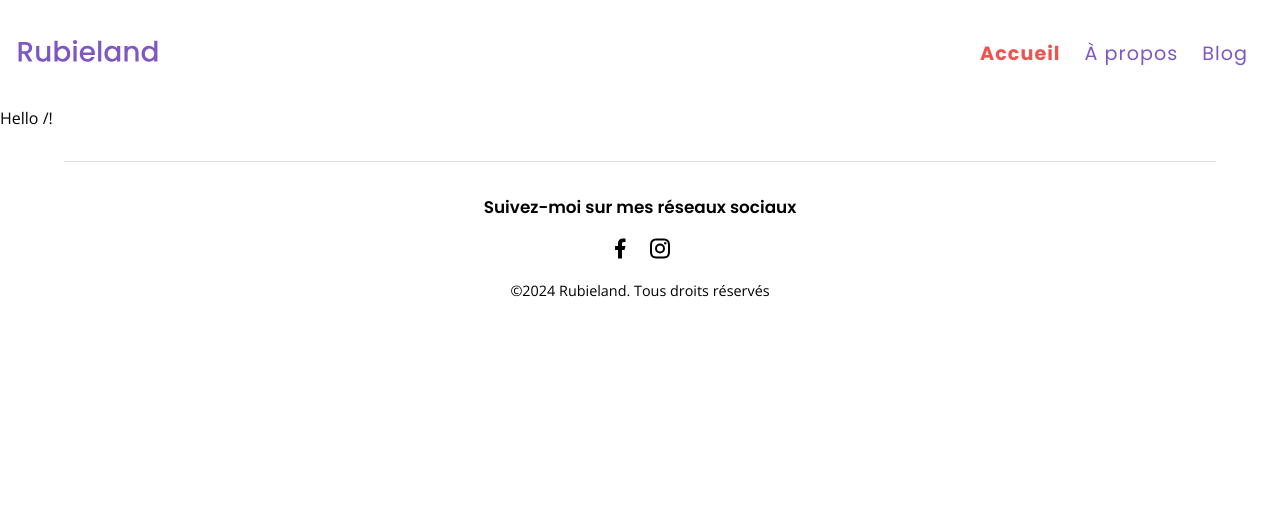
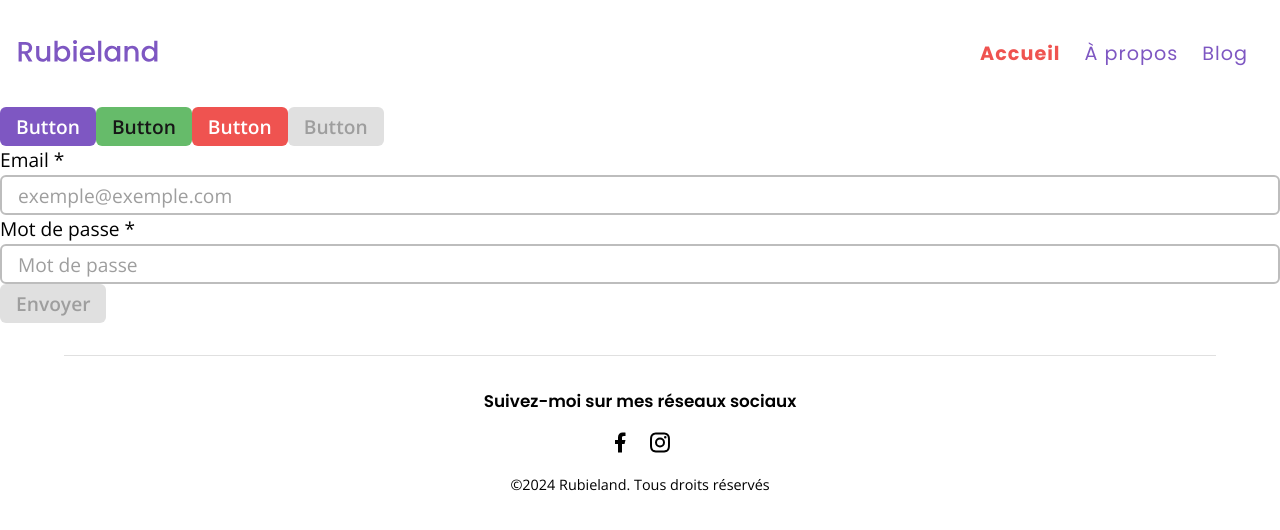
Before and after one commit to rubieland/rubieland, a React (Vite) app in the folder frontend/: page / in a window 1280 px wide. Shown: the top 530 px of the page. Built offline with nearby package versions, Linux system fonts and the light colour scheme.

Commit message:
feat(Home): create Home page and use the component in router

```diff
--- a/frontend/src/routes/index.tsx
+++ b/frontend/src/routes/index.tsx
@@ -1,6 +1,6 @@
 import { createFileRoute } from '@tanstack/react-router';
+import Home from '../ui/pages/Home/Home';
 
 export const Route = createFileRoute('/')({
-  // TODO: replace component by Home page when it's ready
-  component: () => <div>Hello /!</div>,
+  component: Home,
 });
--- /dev/null
+++ b/frontend/src/ui/pages/Home/Home.tsx
@@ -0,0 +1,43 @@
+import CustomButton from '../../components/Button/CustomButton';
+import FormTests from '../../components/FormTests/FormTests';
+
+const Home = () => {
+  return (
+    <>
+      <CustomButton title="Button" onClick={() => console.log('clicked')} />
+      <CustomButton
+        onClick={() => console.log('clicked')}
+        title="Button"
+        style="success"
+      />
+      <CustomButton
+        onClick={() => console.log('clicked')}
+        title="Button"
+        style="error"
+      />
+      <CustomButton
+        onClick={() => console.log('clicked')}
+        title="Button"
+        isDisabled={true}
+      />
+
+      {/* TODO: remove <FormTests /> when first form is ready  */}
+      <FormTests />
+
+      {/* <input type="checkbox" className="checkbox" />
+      <textarea
+        className="textarea"
+        cols={20}
+        rows={2}
+        placeholder="Décrivez-nous votre toutou en quelques lignes..."
+      ></textarea>
+      <select className="select">
+        <option>Option 1</option>
+        <option>Option 2</option>
+        <option>Option 3</option>
+      </select> */}
+    </>
+  );
+};
+
+export default Home;
```
